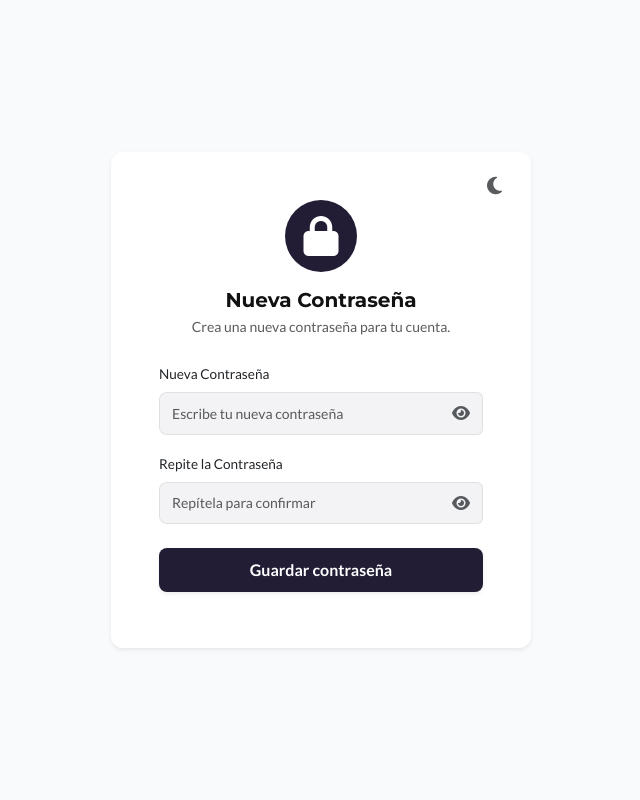
After one commit to Btncr13/GestFincas, a PHP site: the page made by src/views/auth/reset_password.php in a window 1280 px wide. The commit adds this page. Shown: the whole page, without its empty margins (319-959 px from the left). Run offline with PHP 8.4, Linux system fonts and the light colour scheme; the template is opened without the code that fills it, so the values that code supplies are empty.

Commit message:
feat(auth): maquetación del flujo de recuperación y restablecimiento de contraseña
Se ha implementado toda la capa visual (Front-End) para el nuevo flujo de recuperación de cuentas, garantizando la compatibilidad con dispositivos móviles y la herencia de la paleta de colores del Modo Oscuro nativo de GestFincas. No incluye lógica de Back-End.

- ui(login): insertado el enlace "¿Has olvidado tu contraseña?" bajo el input de password, mejorando la jerarquía visual y la UX en el momento de fallo de inicio de sesión.
- ui(modal): diseñado el modal de captura de email para recuperación, preparado con las alertas ocultas para la futura integración con AJAX.
- views(auth): creada la nueva vista `reset_password.php` reutilizando los componentes core (`.login-card-custom`, `.custom-input`).
- ux(js): programado el toggle de visibilidad de contraseñas (icono de ojo) para mejorar la usabilidad en dispositivos móviles.
- ux(js): implementada la transición visual de éxito en JavaScript (ocultación del formulario y renderizado del bloque de confirmación) para testear el flujo de la interfaz antes de conectar la base de datos.

```diff
--- a/src/controllers/AuthController.php
+++ b/src/controllers/AuthController.php
@@ -281,4 +281,10 @@ class AuthController
 
         require "src/views/auth/panelpresi.php";
     }
+
+    // 🟢 VISTA: PANTALLA RESTABLECER CONTRASEÑA (Solo visual) 🟢
+    public function resetPassword()
+    {
+        require "src/views/auth/reset_password.php";
+    }
 }
--- /dev/null
+++ b/src/views/auth/reset_password.php
@@ -0,0 +1,107 @@
+<?php $titulo_pagina = "Restablecer Contraseña - GestFincas"; ?>
+<?php include 'src/views/components/head.php'; // Asegúrate de incluir tu head si usas uno global ?>
+
+<main class="d-flex justify-content-center align-items-center flex-grow-1 min-vh-100 px-3" style="background-color: var(--bs-secondary);">
+    <div class="card shadow-sm login-card-custom position-relative mx-auto border-0" style="background-color: var(--bs-light); width: 100%; max-width: 420px; border-radius: var(--radio-lg);">
+
+        <!-- Botón Modo Oscuro -->
+        <button class="btn btn-link position-absolute top-0 end-0 m-3 text-muted shadow-none" id="themeToggleBtn" style="z-index: 10;">
+            <i class="fa-solid fa-moon fs-5" id="themeIcon"></i>
+        </button>
+
+        <div class="card-body p-4 p-md-5">
+            <div class="text-center mb-4">
+                <div class="d-inline-flex justify-content-center align-items-center rounded-circle mb-3 logo-bg-brand" style="width: 72px; height: 72px; background-color: var(--bs-primary);">
+                    <i class="fa-solid fa-lock fs-1 text-white"></i>
+                </div>
+                <h1 class="fw-bold mb-1" style="font-size: 1.25rem; color: var(--bs-dark); font-family: var(--fuente-titulos);">Nueva Contraseña</h1>
+                <p class="text-muted small mb-0">Crea una nueva contraseña para tu cuenta.</p>
+            </div>
+
+            <!-- FORMULARIO VISUAL -->
+            <form id="resetPasswordForm">
+                <div class="mb-3">
+                    <label class="form-label fw-medium text-dark text-sm-custom">Nueva Contraseña</label>
+                    <div class="input-group">
+                        <input type="password" id="pass1" class="form-control custom-input border-end-0" placeholder="Escribe tu nueva contraseña" required>
+                        <button class="btn border border-start-0 custom-input-toggle shadow-none" style="background-color: var(--color-fondo-formularios); border-color: var(--color-borde) !important;" type="button" onclick="toggleVisibilidad('pass1', 'icon1')">
+                            <i class="fa-solid fa-eye text-muted" id="icon1"></i>
+                        </button>
+                    </div>
+                </div>
+
+                <div class="mb-4">
+                    <label class="form-label fw-medium text-dark text-sm-custom">Repite la Contraseña</label>
+                    <div class="input-group">
+                        <input type="password" id="pass2" class="form-control custom-input border-end-0" placeholder="Repítela para confirmar" required>
+                        <button class="btn border border-start-0 custom-input-toggle shadow-none" style="background-color: var(--color-fondo-formularios); border-color: var(--color-borde) !important;" type="button" onclick="toggleVisibilidad('pass2', 'icon2')">
+                            <i class="fa-solid fa-eye text-muted" id="icon2"></i>
+                        </button>
+                    </div>
+                </div>
+
+                <button type="button" id="btnGuardarFalso" class="btn btn-brand w-100 mb-2 fw-semibold border-0 shadow-sm" style="background-color: var(--bs-primary); color: white; padding: 10px; border-radius: var(--radio-md);">
+                    Guardar contraseña
+                </button>
+            </form>
+
+            <!-- MENSAJE DE ÉXITO (Oculto por defecto) -->
+            <div id="successBlock" class="text-center d-none mt-2">
+                <div class="alert alert-success py-3 text-sm-custom" style="border-radius: var(--radio-md);">
+                    <i class="fa-solid fa-circle-check fs-4 mb-2 d-block"></i>
+                    ¡Tu contraseña ha sido actualizada correctamente!
+                </div>
+                <a href="index.php?route=auth/login" class="btn btn-brand w-100 mt-2 fw-semibold shadow-sm" style="background-color: var(--bs-primary); color: white; padding: 10px; border-radius: var(--radio-md); text-decoration: none;">
+                    Volver a iniciar sesión
+                </a>
+            </div>
+
+        </div>
+    </div>
+</main>
+
+<script>
+// Función para el ojo (Mostrar/Ocultar contraseña) en ambos campos
+function toggleVisibilidad(inputId, iconId) {
+    const input = document.getElementById(inputId);
+    const icon = document.getElementById(iconId);
+    if (input.type === 'password') {
+        input.type = 'text';
+        icon.classList.replace('fa-eye', 'fa-eye-slash');
+    } else {
+        input.type = 'password';
+        icon.classList.replace('fa-eye-slash', 'fa-eye');
+    }
+}
+
+// Simulación Visual Front-End: Ocultar formulario y mostrar botón de volver al login
+document.getElementById('btnGuardarFalso').addEventListener('click', function() {
+    document.getElementById('resetPasswordForm').classList.add('d-none');
+    document.getElementById('successBlock').classList.remove('d-none');
+});
+
+// Lógica básica Modo Oscuro
+document.addEventListener('DOMContentLoaded', () => {
+    const themeBtn = document.getElementById('themeToggleBtn');
+    const themeIcon = document.getElementById('themeIcon');
+    const htmlElement = document.documentElement;
+
+    const updateUI = () => {
+        const isDark = htmlElement.getAttribute('data-theme') === 'dark';
+        if (themeIcon) {
+            themeIcon.className = isDark ? 'fa-solid fa-sun fs-5' : 'fa-solid fa-moon fs-5';
+        }
+    };
+    updateUI();
+
+    if (themeBtn) {
+        themeBtn.addEventListener('click', () => {
+            const currentTheme = htmlElement.getAttribute('data-theme');
+            const newTheme = currentTheme === 'dark' ? 'light' : 'dark';
+            htmlElement.setAttribute('data-theme', newTheme);
+            localStorage.setItem('gestfincas-theme', newTheme);
+            updateUI();
+        });
+    }
+});
+</script>
```
Also changed, not shown: src/views/auth/login.php (+89 -1 lines).
